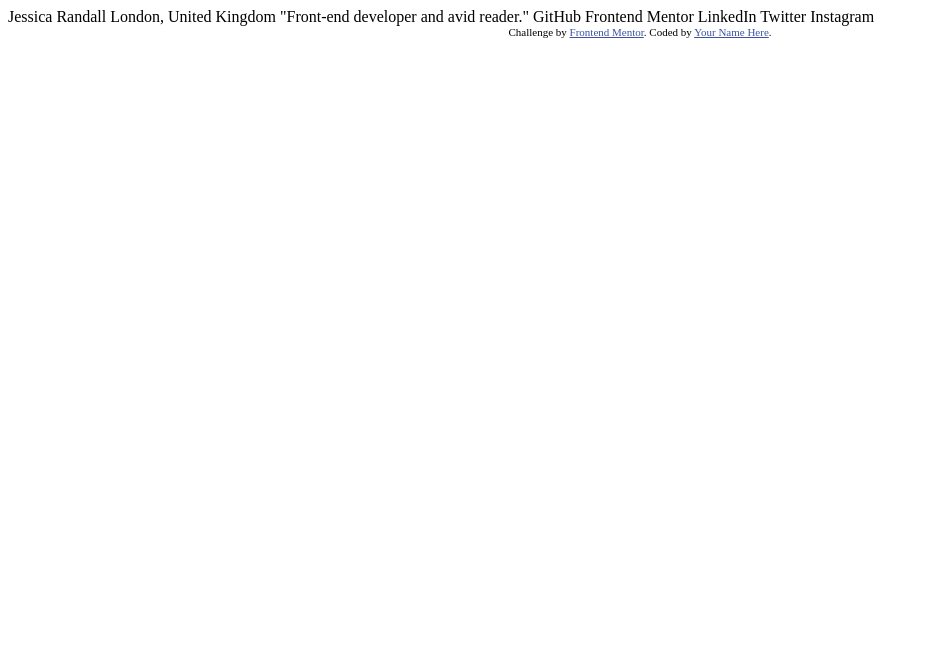
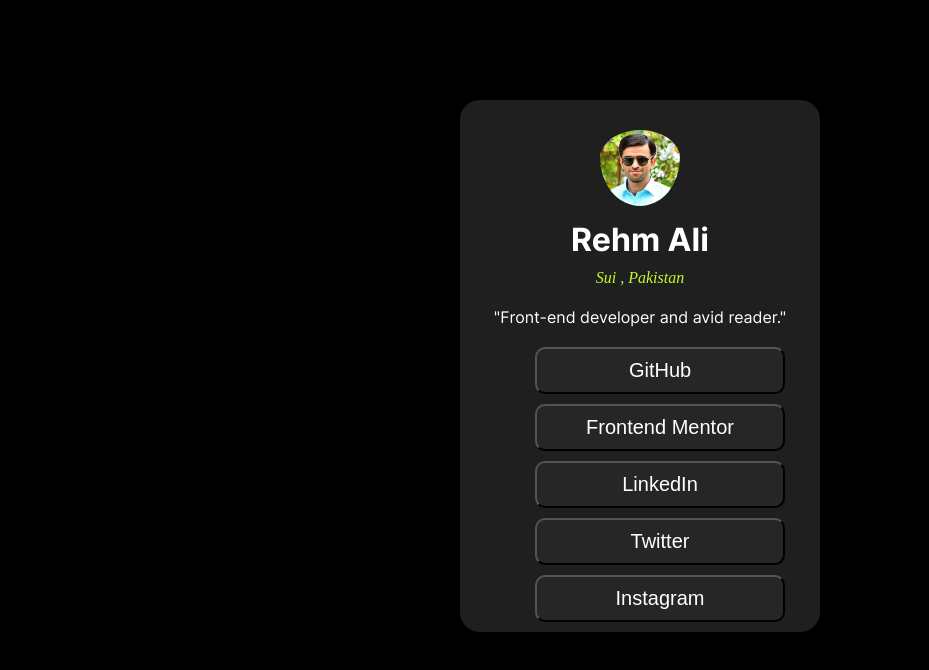
Before and after one commit to rehmali/social-media-profile, a plain HTML site: page index.html in a window 1280 px wide. Shown: the whole page, without its empty margins (0-929 px from the left). Drawn offline with Linux system fonts and the light colour scheme.

Commit message:
Initial Design

```diff
--- a/index.html
+++ b/index.html
@@ -6,29 +6,32 @@
 
   <link rel="icon" type="image/png" sizes="32x32" href="./assets/images/favicon-32x32.png">
 
-  <title>Frontend Mentor | Social links profile</title>
+  <title>Rehm Ali | Social links profile</title>
+<link href="./style.css" rel="stylesheet">
 
-  <!-- Feel free to remove these styles or customise in your own stylesheet 👍 -->
-  <style>
-    .attribution { font-size: 11px; text-align: center; }
-    .attribution a { color: hsl(228, 45%, 44%); }
-  </style>
 </head>
 <body>
+  <main class="main">
+    <div class="container">
+        <img src="./assets/images/avatar-rehmali.jpg">
+        <h1 id="author"> Rehm Ali  </h1>
+    <Address class="address">
+        Sui , Pakistan
+   </Address>
 
-  Jessica Randall
-  London, United Kingdom
-  "Front-end developer and avid reader."
+  <p class="text-intro"> "Front-end developer and avid reader."</p>
+      <div class="social-links">
+        <button class="button"> GitHub </button>
+        <button class="button"> Frontend Mentor </button>
+        <button class="button"> LinkedIn </button>
+        <button class="button">  Twitter</button>
+        <button class="button">  Instagram </button>
+      </div>
+  </div>
 
-  GitHub
-  Frontend Mentor
-  LinkedIn
-  Twitter
-  Instagram
 
-  <div class="attribution">
-    Challenge by <a href="https://www.frontendmentor.io?ref=challenge" target="_blank">Frontend Mentor</a>.
-    Coded by <a href="#">Your Name Here</a>.
-  </div>
+
+
+  </main>
 </body>
 </html>
--- /dev/null
+++ b/style.css
@@ -0,0 +1,56 @@
+@font-face {
+    font-family:interVar ;
+    src: url(assets/fonts/Inter-VariableFont_slnt\,wght.ttf);
+}
+
+*{
+    margin:0;
+    padding:0;
+}
+
+body {
+    background-color: black;
+}
+.container {
+    display: block;
+    margin:0 auto ;
+    width:360px;
+    background-color: hsl(0, 0%, 12%);
+    text-align: center;
+    margin-top:100px;
+    border-radius: 20px;
+}
+img {
+    border-radius: 50%;
+    width:80px;
+    padding-top:30px;
+    padding-bottom: 10px;
+}
+.social-links{
+    display: block;
+    margin:0px auto;
+    width:400px;
+}
+.button {
+    background-color: hsl(0, 0%, 15%);
+    color:white;
+    width:250px;
+    padding:10px;
+    font-size:20px;
+    margin-bottom: 10px;
+    border-radius: 10px;
+}
+
+#author {
+    color: hsl(0, 0%, 100%);
+    padding-bottom: 10px;
+    font-family: interVar;
+}
+.address {
+    color:hsl(75, 94%, 57%);
+}
+.text-intro {
+    color: hsl(0, 0%, 100%);
+    margin:20px 0px;
+    font-family: interVar;
+}
```
Also changed, not shown: assets/images/avatar-rehmali.jpg (added).
